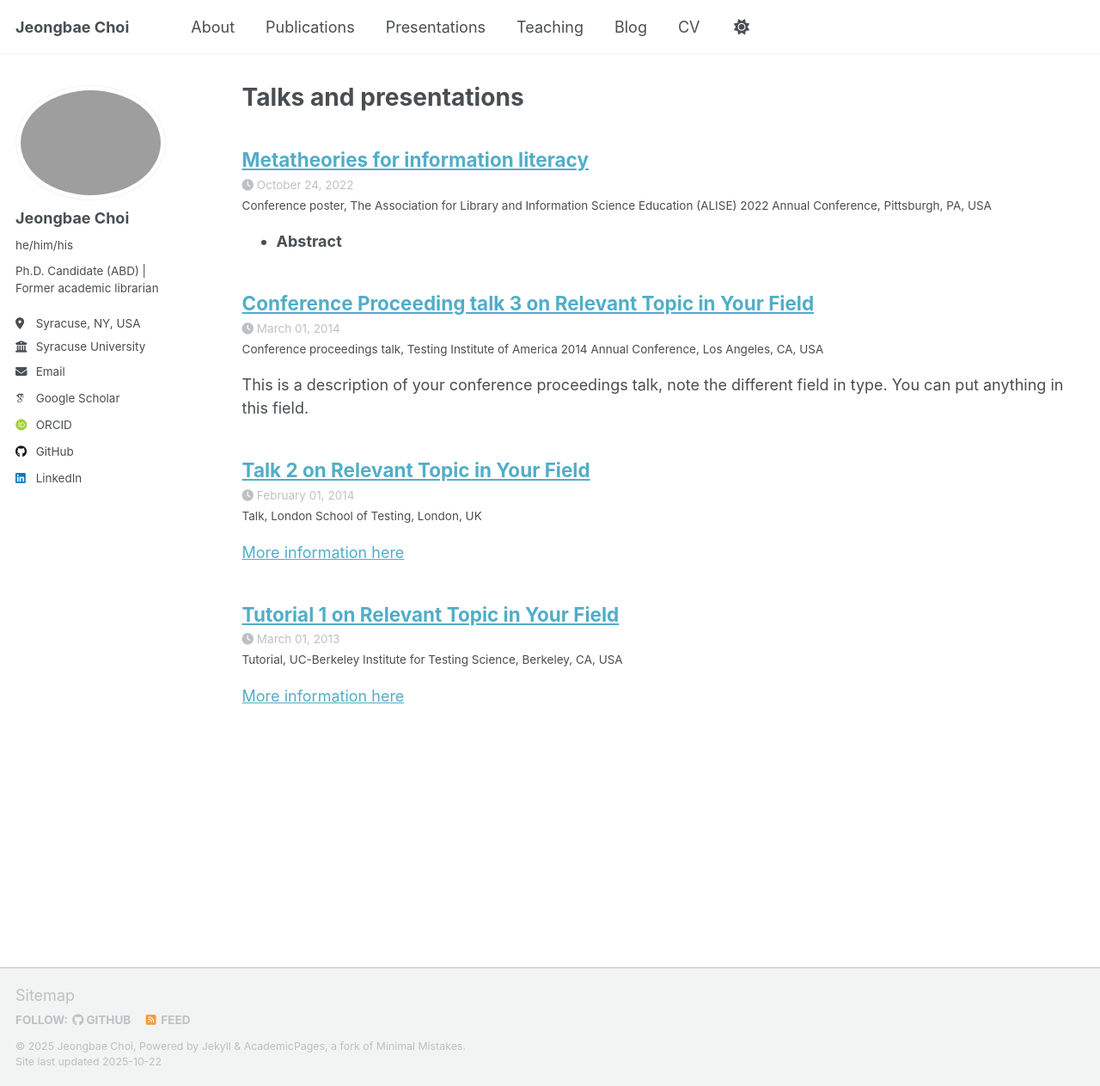
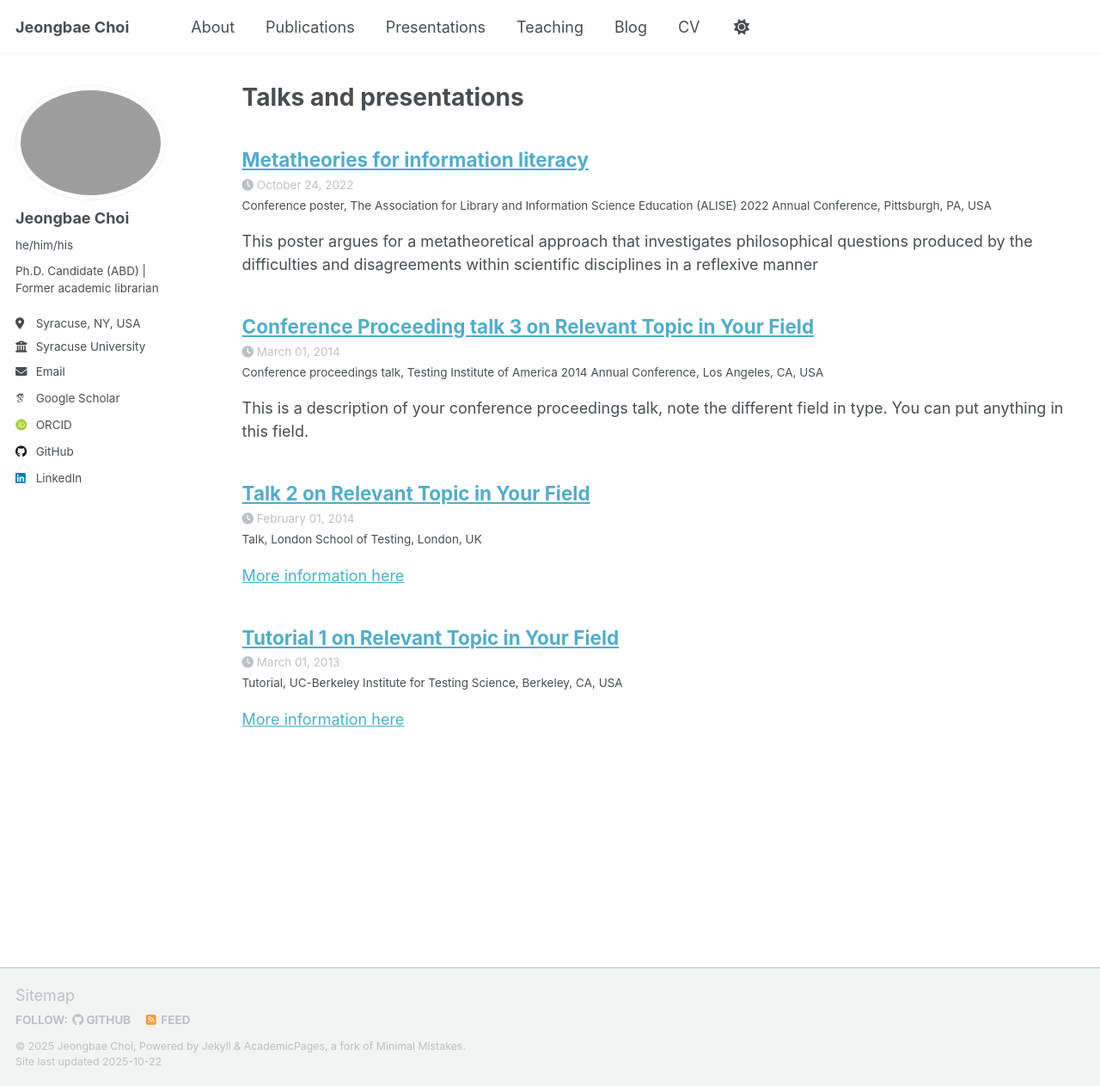
Before and after one commit to JeongbaeChoi/jeongbaechoi.github.io, a Jekyll site: the page built from _pages/talks.html, in a window 1280 px wide and 1263 px high. Shown: the whole window at 86% size. Built offline with Jekyll 4.4.1, drawn with Linux system fonts in a browser that asks for light colours; some web fonts are replaced; a script that is not in the unit is left out.

Commit message:
Update Po1-2022-10.md

```diff
--- a/_talks/Po1-2022-10.md
+++ b/_talks/Po1-2022-10.md
@@ -3,6 +3,7 @@ title: "Metatheories for information literacy"
 collection: talks
 type: "Conference poster"
 permalink: /talks/Po1-2022-10
+excerpt: 'This poster argues for a metatheoretical approach that investigates philosophical questions produced by the difficulties and disagreements within scientific disciplines in a reflexive manner'
 venue: "The Association for Library and Information Science Education (ALISE) 2022 Annual Conference"
 date: 2022-10-24
 location: "Pittsburgh, PA, USA"
```
